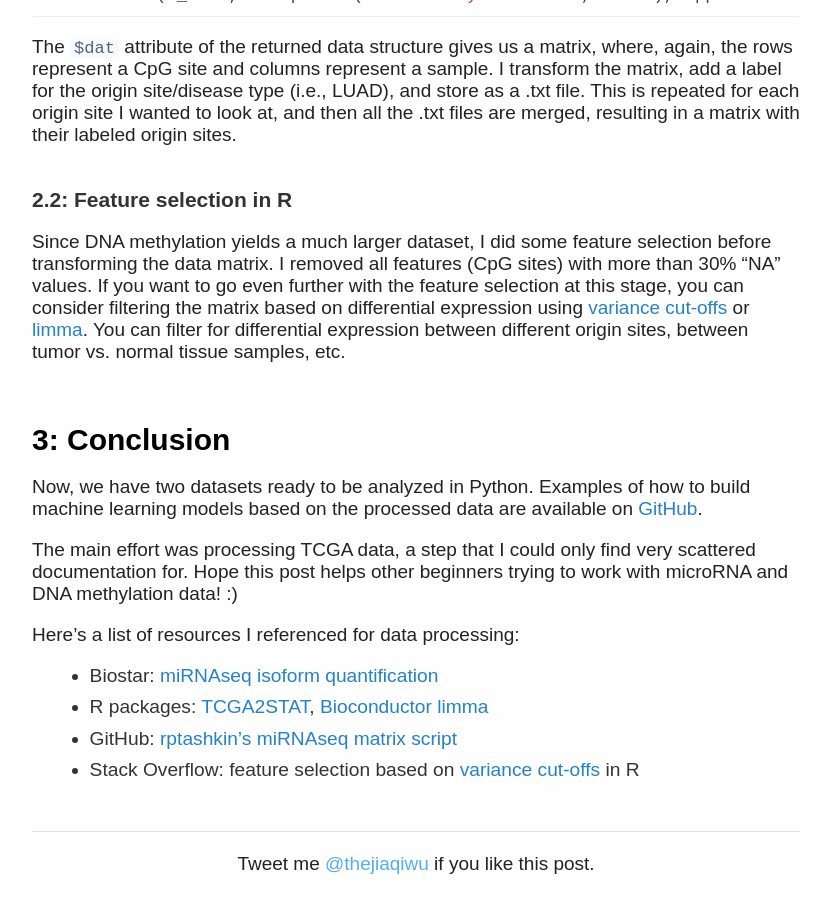
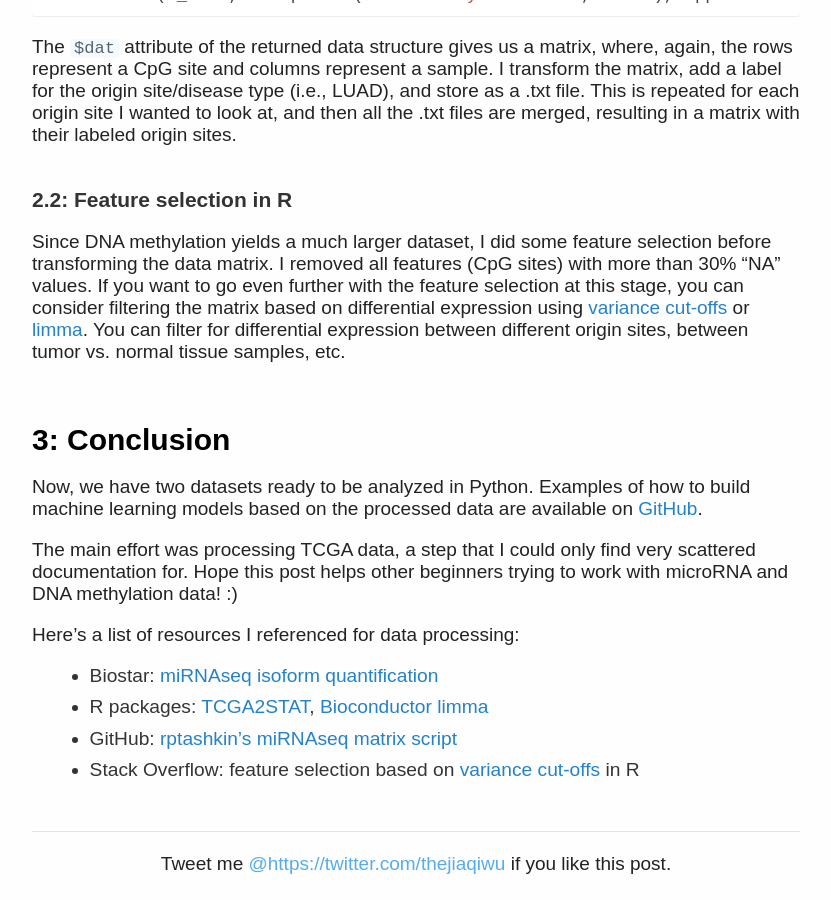
Before and after one commit to programmingprincess/programmingprincess.github.io, a Jekyll site: the page built from _posts/2019-01-05-tcga.md, in a window 1280 px wide and 900 px high, scrolled down 2606 px. Shown: the whole window, without its empty margins (224-1055 px from the left). Built offline with Jekyll 4.4.1, drawn with Linux system fonts in a browser that asks for light colours; some web fonts are replaced; some of the changed lines change nothing that is shown.

Commit message:
update twitter

```diff
--- a/_config.yml
+++ b/_config.yml
@@ -24,7 +24,7 @@ owner:
   avatar:         "portrait.jpg"
   email:          "jiaqiwu@asu.edu"
   # Social networking links used in footer. Update and remove as you like.
-  twitter: thejiaqiwu
+  twitter: https://twitter.com/thejiaqiwu
   github: https://github.com/programmingprincess
   #stackexchange: https://stackoverflow.com/users/859112/vinit-kumar?tab=profile
   linkedin: https://www.linkedin.com/in/jiaqiwu1
```
